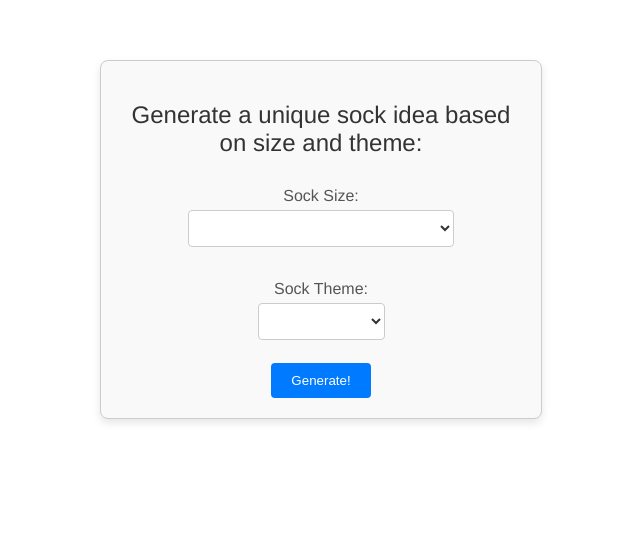
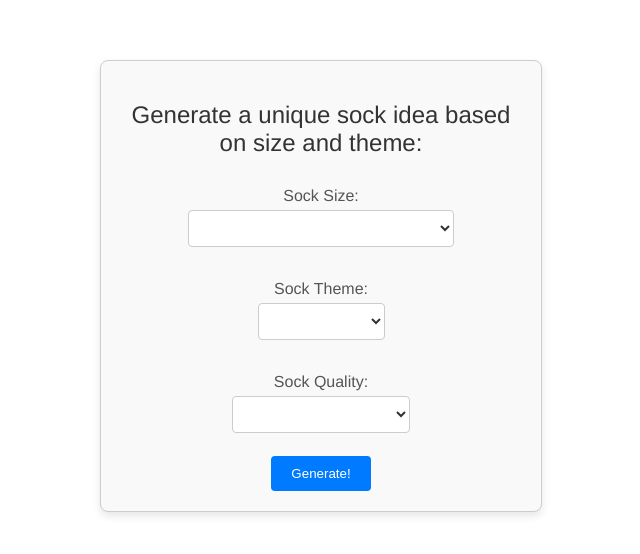
Before and after one commit to flippi321/sockify-frontend, a Vue app in the folder sockify/: page / in a window 1280 px wide. Shown: the top 554 px of the page, without its empty margins (319-959 px from the left). Built offline with nearby package versions, Linux system fonts and the light colour scheme.

Commit message:
Added quality as option

```diff
--- a/sockify/src/components/MainPage.vue
+++ b/sockify/src/components/MainPage.vue
@@ -18,7 +18,16 @@
         {{ theme }}
       </option>
     </select>
-     <br/>
+    <br/>
+
+    <!-- Dropdown for sock quality -->
+    <label for="qualities">Sock Quality:</label>
+    <select v-model="selectedQuality" id="qualities">
+      <option v-for="quality in qualities" :key="quality" :value="quality">
+        {{ quality }}
+      </option>
+    </select>
+    <br/>
 
     <button @click="handleButtonClick"> {{ text }}</button>
   </div>
@@ -34,6 +43,7 @@ export default {
       text: 'Generate!',
       selectedSockSize: '',
       selectedTheme: '',
+      selectedQuality: '',
       sockSize: [
         "Ankle Socks",
         "Crew Socks",
@@ -47,12 +57,17 @@ export default {
         "Festive",
         "Soviet",
       ],
+      qualities: [
+        "Comfortable",
+        "Allright",
+        "Terrible, but cheap",
+      ],
     }
   },
   methods: {
     async handleButtonClick() {
       try {
-        const dataFromBackend = await apiService.getASockIdea(this.selectedSockSize, this.selectedTheme);
+        const dataFromBackend = await apiService.getASockIdea(this.selectedSockSize, this.selectedTheme, this.selectedQuality);
         console.log(dataFromBackend);
         this.$emit('generatedSock', dataFromBackend)
       } catch (error) {
```
